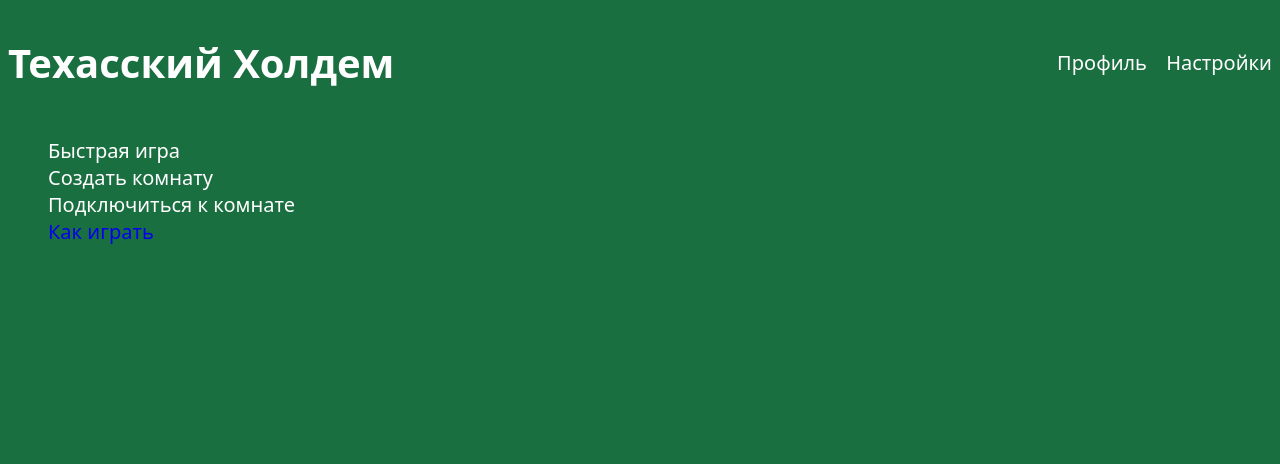
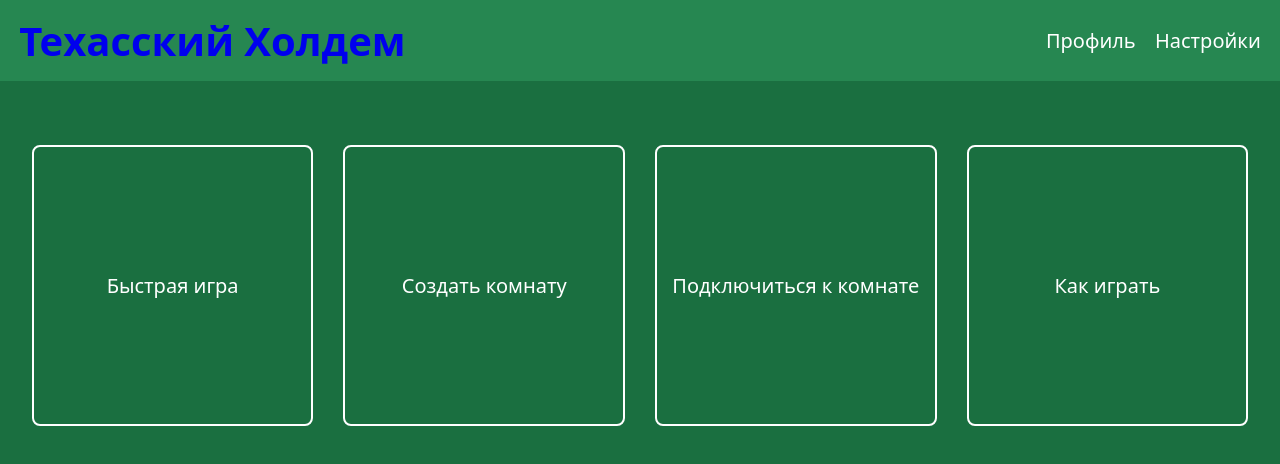
Before and after one commit to Yaruspro100/Poker-game, a plain HTML site: page menu.html in a window 1280 px wide. Drawn offline with Linux system fonts and the light colour scheme.

Commit message:
feat: improve menu UI + add server boilerplate
- Better menu spacing and hover effects
- Fixed visited link colors
- Made header title clickable
- Added initial server-side structure

```diff
--- a/menu.html
+++ b/menu.html
@@ -9,7 +9,7 @@
 
     <body>
         <header>
-            <h1>Техасский Холдем</h1>
+            <h1><a href="menu.html">Техасский Холдем</a></h1>
             <nav class="profile-nav">
                 <ul>
                     <li><a>Профиль</a></li>
--- a/styles.css
+++ b/styles.css
@@ -1,3 +1,9 @@
+* {
+    margin: 0;
+    padding: 0;
+    box-sizing: border-box;
+}
+
 body {
     font-family: system-ui;
     background-color: #1a6f40;
@@ -17,14 +23,52 @@ header{
     display: flex;
     align-items: center;
     justify-content: space-between;
+    background-color: #268751;
+    gap: 0.5rem;
+    flex-wrap: wrap;
+    padding: 0.8rem 1.2rem;
 }
 
 .profile-nav ul {
     display: flex;
     gap: 1.2rem;
+    flex-wrap: wrap;
 }
 
 .menu-nav ul {
     display: flex;
     gap: 1.2rem;
+    flex-wrap: wrap;
 }
+
+.menu-block {
+    display: flex;
+    align-items: center;
+    justify-content: center;
+    gap: 30px;
+    flex-wrap: wrap;
+    padding: 2rem 1rem;
+}
+
+.menu-block a {
+    display: flex;
+    align-items: center;
+    justify-content: center;
+    width: clamp(140px, 22vw, 300px);
+    height: clamp(140px, 22vw, 300px);
+    border: 2px solid #ffffff;
+    border-radius: 8px;
+    padding: 0.5rem;
+    margin: 2rem auto;
+}
+
+.menu-block a, .menu-block a:visited, .menu-block a:active , header h1 a:visited, header h1 a:active{
+    color: #ffffff;
+}
+
+.menu-block a:hover {
+    cursor: pointer;
+    background-color: #2fb35f;
+    color: #ffffff;
+    border-color: #2fb35f;
+}
```
Also changed, not shown: how-to-play.html (+1 -1 lines), profile.html (+1 -1 lines), server/package.json (added, +17 -0 lines), 2 other files.
